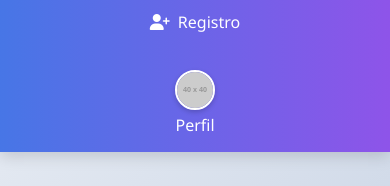
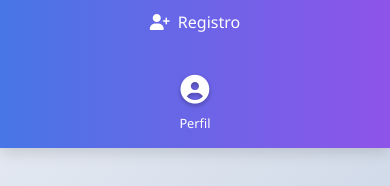
Before and after one commit to ricardo778/tecnova, a React (Vite) app in the folder front/: page / in a window 390 px wide. Shown: the part 295-481 px from the top of the page. Built offline with nearby package versions, Linux system fonts and the light colour scheme.

Commit message:
Arreglo dle icono de perfil del navbar

```diff
--- a/front/src/components/navbar.jsx
+++ b/front/src/components/navbar.jsx
@@ -66,7 +66,9 @@ function Navbar() {
         </li>
       </ul>
       <div className="nav-profile">
-        <img src="https://placehold.co/40x40/4776E6/FFFFFF?text=U" alt="Foto de perfil" className="profile-picture" />
+        <div className="profile-icon-container">
+          <i className="fas fa-user-circle profile-icon"></i>
+        </div>
         <Link to="/perfil" className="profile-link">
           Perfil
         </Link>
--- a/front/src/styler.css/navbar.css
+++ b/front/src/styler.css/navbar.css
@@ -235,4 +235,87 @@ body {
     margin-top: 0.5rem;
   }
 }
+/* Estilos para el contenedor de perfil */
+.nav-profile {
+  display: flex;
+  flex-direction: column;
+  align-items: center;
+  gap: 0.25rem;
+}
+
+.profile-icon-container {
+  width: 40px;
+  height: 40px;
+  display: flex;
+  align-items: center;
+  justify-content: center;
+}
+
+.profile-icon {
+  font-size: 2.2rem;
+  color: white;
+  transition: all 0.3s ease;
+  text-shadow: 0 2px 4px rgba(0, 0, 0, 0.3);
+}
+
+.profile-icon:hover {
+  color: #e0e0e0;
+  transform: scale(1.1);
+}
+
+.profile-link {
+  color: white;
+  text-decoration: none;
+  font-weight: 500;
+  font-size: 0.9rem;
+  transition: color 0.3s ease;
+}
+
+.profile-link:hover {
+  color: #e0e0e0;
+}
+
+/* Estilos responsivos */
+@media (max-width: 1024px) {
+  .navbar {
+    flex-direction: column;
+    padding: 1rem;
+  }
+
+  .nav-links {
+    margin: 1rem 0;
+    flex-wrap: wrap;
+  }
+
+  .nav-profile {
+    margin-top: 0.5rem;
+  }
+}
+
+@media (max-width: 768px) {
+  .nav-links {
+    flex-direction: column;
+    width: 100%;
+    gap: 0.5rem;
+  }
+
+  .nav-links a, .dropdown-toggle {
+    justify-content: center;
+    border-radius: 0.5rem;
+  }
+
+  .dropdown-menu {
+    position: static;
+    width: 100%;
+    margin-top: 0.5rem;
+  }
+
+  .profile-icon {
+    font-size: 1.8rem;
+  }
+
+  .profile-link {
+    font-size: 0.8rem;
+  }
+}
 /* Fin de los estilos de la navbar */
```
